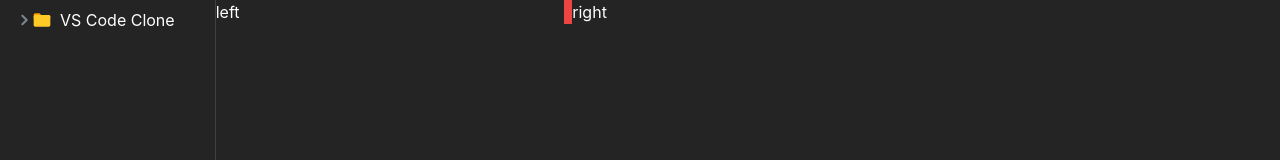
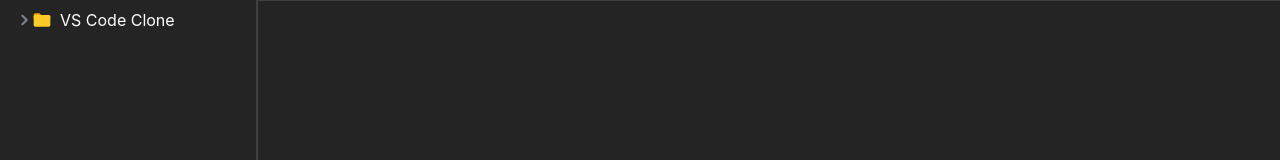
Before and after one commit to HassanAbdelhamed22/visual-studio-clone, a React (Vite) app: page / in a window 1280 px wide. Shown: the top 160 px of the page. Built offline with nearby package versions, Linux system fonts and the light colour scheme.

Commit message:
Resizable Panel Config

```diff
--- a/src/App.tsx
+++ b/src/App.tsx
@@ -5,14 +5,16 @@
 
 function App() {
   return (
-    <div className="">
-      <div className="flex min-h-screen">
-        <div className="w-64 border-r p-2 border-[#ffffff1f]">
-          <RecursiveComponent fileTree={fileTree} />
-        </div>
-        <ResizablePanel />
-        {/* <OpenedFilesBar /> */}
-      </div>
+    <div className="flex h-screen">
+      <ResizablePanel
+      showLeftPanel
+        leftPanel={
+          <div className="w-64 p-2">
+            <RecursiveComponent fileTree={fileTree} />
+          </div>
+        }
+        rightPanel={<OpenedFilesBar />}
+      />
     </div>
   );
 }
--- a/src/components/ResizablePanel.tsx
+++ b/src/components/ResizablePanel.tsx
@@ -1,19 +1,38 @@
+import { ReactNode } from "react";
 import { Panel, PanelGroup, PanelResizeHandle } from "react-resizable-panels";
 
 interface IProps {
-  defaultLayout: number[] | undefined;
+  defaultLayout?: number[] | undefined;
+  leftPanel: ReactNode;
+  rightPanel: ReactNode;
+  showLeftPanel?: boolean;
 }
 
-const ResizablePanel = ({ defaultLayout = [33, 67] }: IProps) => {
+const ResizablePanel = ({
+  defaultLayout = [20, 80],
+  leftPanel,
+  rightPanel,
+  showLeftPanel,
+}: IProps) => {
   const onLayout = (sizes: number[]) => {
     document.cookie = `react-resizable-panels:layout=${JSON.stringify(sizes)}`;
   };
 
   return (
-    <PanelGroup direction="horizontal" onLayout={onLayout}>
-      <Panel defaultSize={defaultLayout[0]}>left</Panel>
-      <PanelResizeHandle className="bg-red-500 w-2" />
-      <Panel defaultSize={defaultLayout[1]}>right</Panel>
+    <PanelGroup
+      direction="horizontal"
+      onLayout={onLayout}
+      autoSaveId="condition"
+    >
+      {showLeftPanel && (
+        <>
+          <Panel defaultSize={defaultLayout[0]} collapsible>
+            {leftPanel}
+          </Panel>
+          <PanelResizeHandle className="border-r-2 border-[#ffffff1f]" />
+        </>
+      )}
+      <Panel defaultSize={defaultLayout[1]}>{rightPanel}</Panel>
     </PanelGroup>
   );
 };
```
